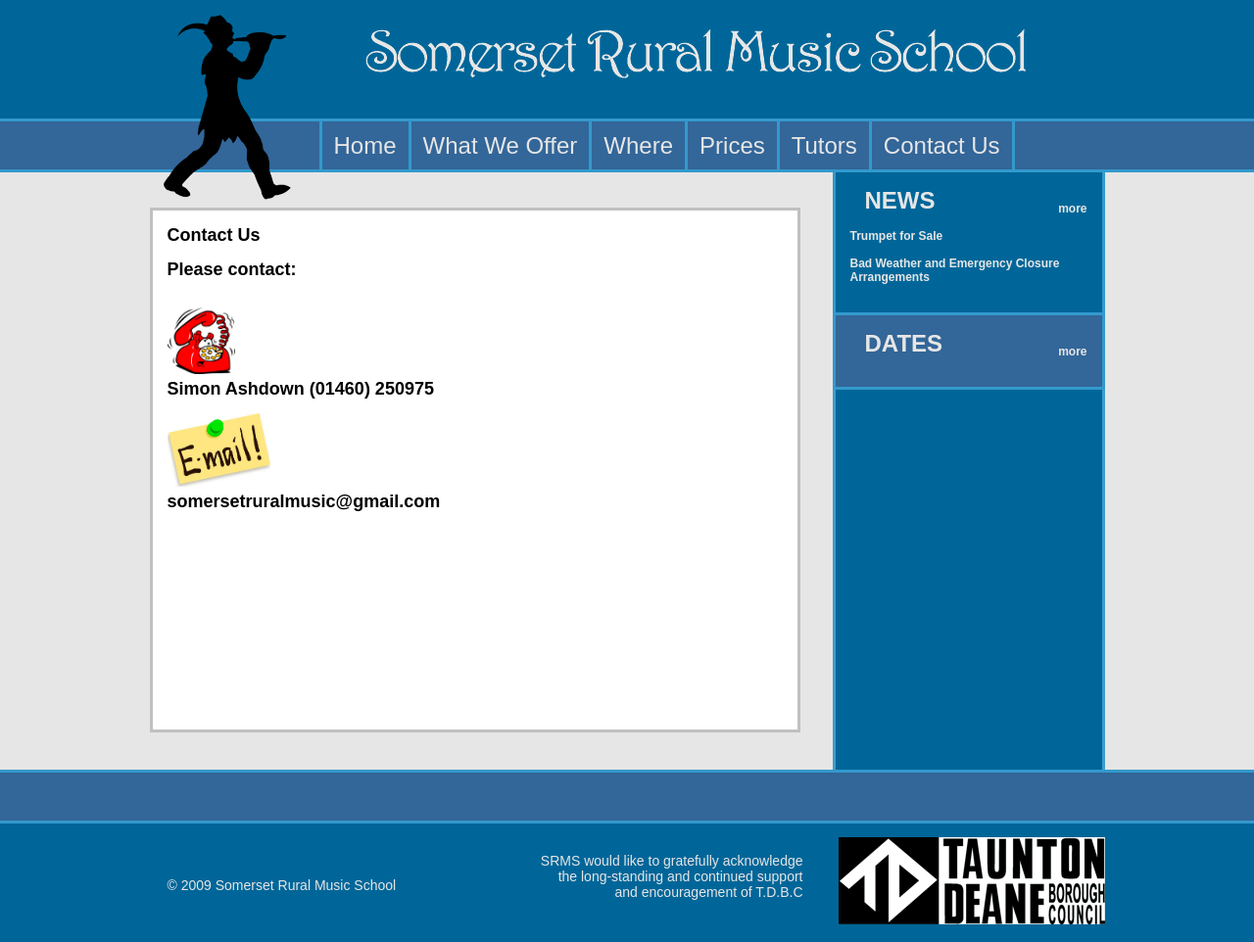
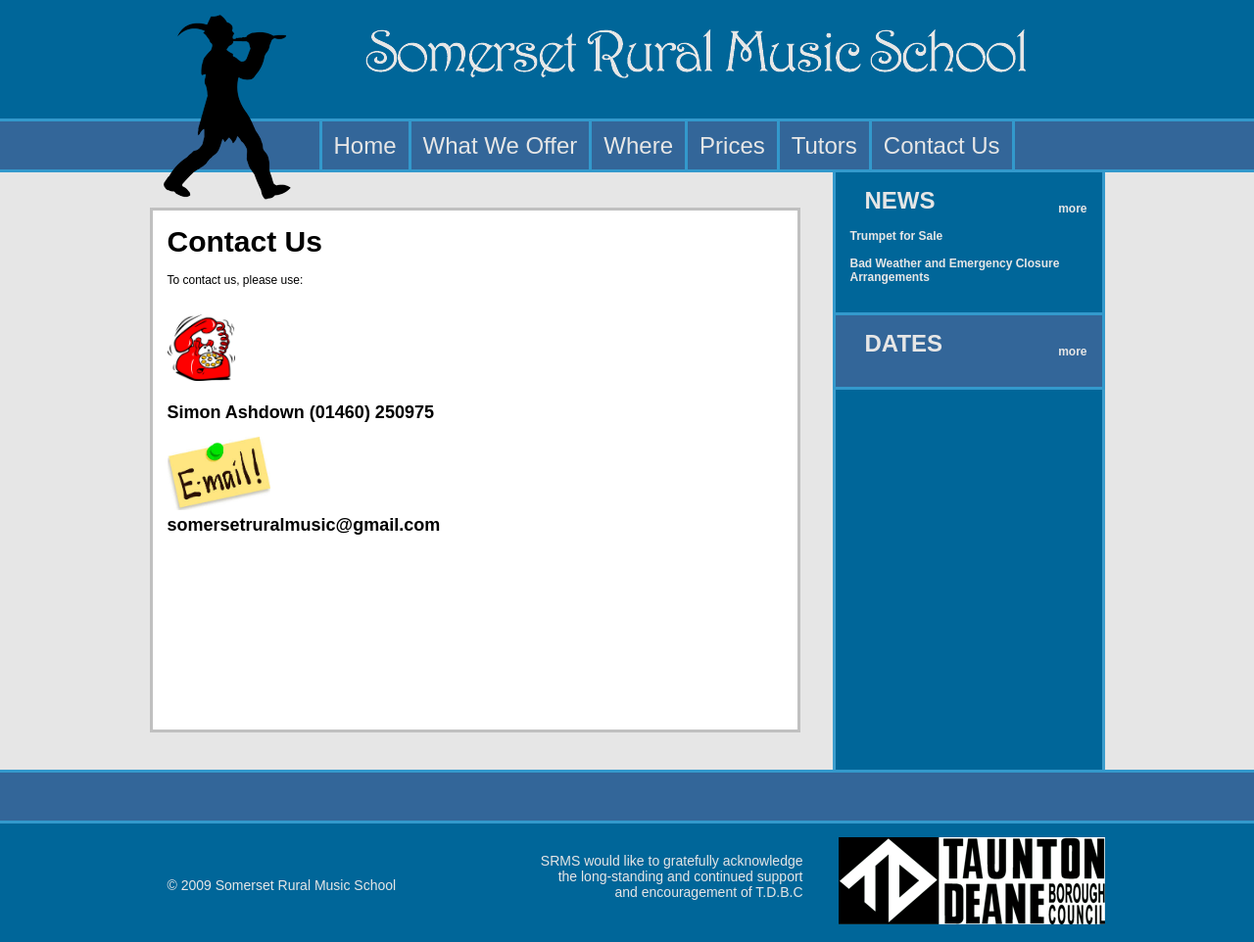
Before and after one commit to ecresswell/srms, a Jekyll site: the page built from contact-us.md, in a window 1280 px wide. Shown: the whole page at 98% size. Built offline with Jekyll 4.4.1, drawn with Linux system fonts in a browser that asks for light colours.

Commit message:
Minor improvements

```diff
--- a/contact-us.md
+++ b/contact-us.md
@@ -3,8 +3,8 @@ layout: page
 title: Contact Us
 ---
 
-<p>&nbsp;</p>
-<h1>Please contact:</h1>
+To contact us, please use:
+
 <p>&nbsp;</p>
 <p>&nbsp;</p>
 <h1><img src="{{ '/files/srms/Telephone.jpg' | prepend: site.github.url }}" border="0" width="69" height="68" /></h1>
--- a/css/main.css
+++ b/css/main.css
@@ -323,3 +323,9 @@ div.error-message {
     color: #900;
     font-weight: bold;
 }
+
+
+#content h1 {
+    font-size: 2.5em;
+    margin-bottom: 0.5em;
+}
```
Also changed, not shown: what-we-offer.md (+1 -1 lines).
